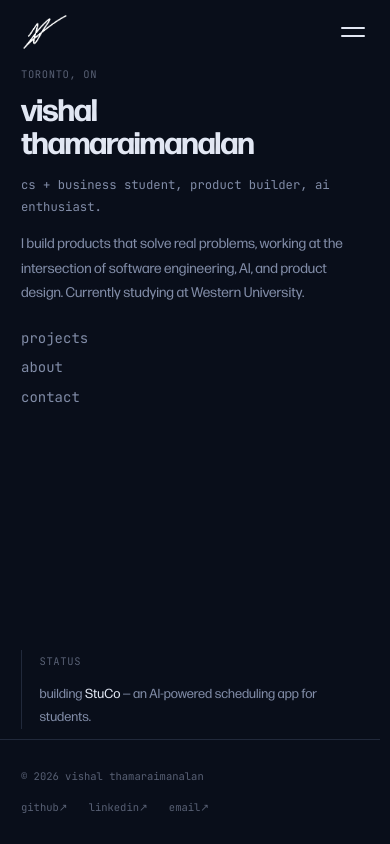
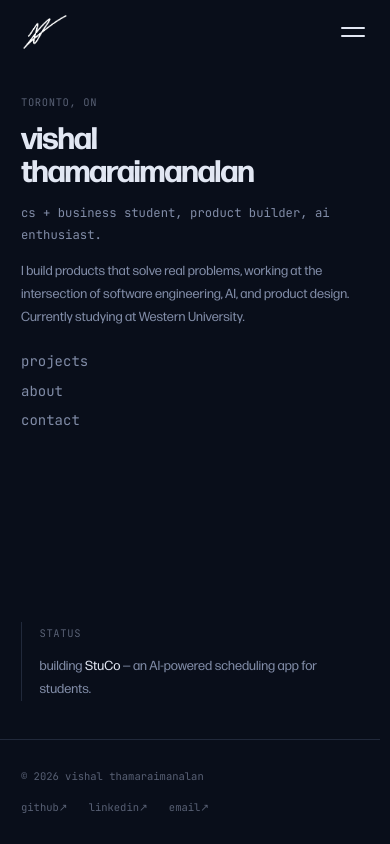
Before and after one commit to VishalT25/portfolio, a SvelteKit app: page / in a window 390 px wide. Built offline with nearby package versions, Linux system fonts and the light colour scheme.

Commit message:
Better mobile viewing experience.

```diff
--- a/src/lib/components/Nav.svelte
+++ b/src/lib/components/Nav.svelte
@@ -23,7 +23,7 @@
 
 <svelte:window onscroll={() => { scrolled = window.scrollY > 20; }} />
 
-<header class:home={page.url.pathname === '/'} class:scrolled>
+<header class:home={page.url.pathname === '/'} class:scrolled class:mobile-open={mobileOpen}>
 	<nav>
 		<a href="/" class="logo" aria-label="Home">
 			<img
@@ -91,6 +91,11 @@
 		background: hsla(222, 47%, 7%, 0.55);
 		-webkit-backdrop-filter: blur(16px) saturate(1.4);
 		backdrop-filter: blur(16px) saturate(1.4);
+		border-bottom-color: hsla(222, 28%, 18%, 0.5);
+	}
+
+	header.mobile-open {
+		background: hsl(222, 47%, 7%);
 		border-bottom-color: hsla(222, 28%, 18%, 0.5);
 	}
 
--- a/src/routes/+page.svelte
+++ b/src/routes/+page.svelte
@@ -186,4 +186,20 @@
 			margin: 0.75rem 0 1rem;
 		}
 	}
+
+	@media (max-width: 700px) {
+		.hero {
+			justify-content: flex-start;
+			padding: 2rem 1.5rem;
+			gap: 2.5rem;
+		}
+
+		.hero-content {
+			max-width: 100%;
+		}
+
+		.intro {
+			font-size: 0.9375rem;
+		}
+	}
 </style>
```
